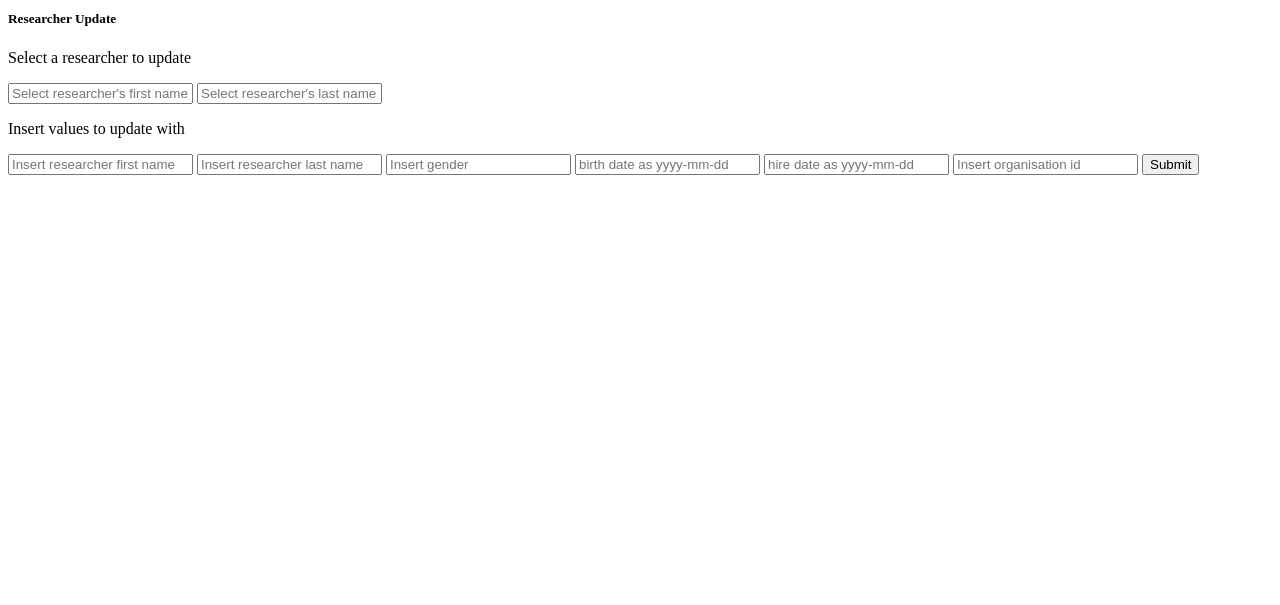
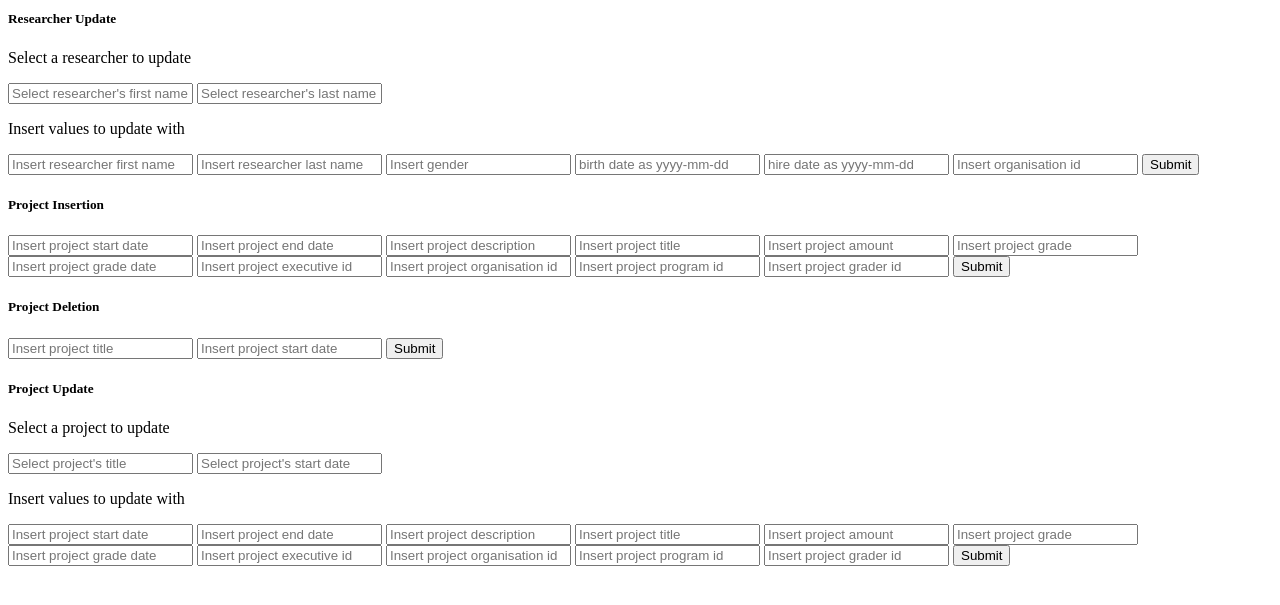
Before and after one commit to gtseligas/baseis_no_crud, a Flask app: template templates/crud_page.html in a window 1280 px wide. Shown: the part 160-765 px from the top of the page. Run offline with Flask 2, Linux system fonts and the light colour scheme; the template is opened without the code that fills it, so the values that code supplies are empty.

Commit message:
Add files via upload

```diff
--- a/templates/crud_page.html
+++ b/templates/crud_page.html
@@ -47,6 +47,50 @@
 	</form>
 
 
+	<h5>Project Insertion</h5>
+	<form action="/project_insert" method="POST">
+		<input name="start_date" placeholder="Insert project start date">
+		<input name="end_date" placeholder="Insert project end date">
+		<input name="description" placeholder="Insert project description">
+		<input name="title" placeholder="Insert project title">
+		<input name="amount" placeholder="Insert project amount">
+		<input name="grade" placeholder="Insert project grade">
+		<input name="grade_date" placeholder="Insert project grade date">
+		<input name="executive_id" placeholder="Insert project executive id">
+		<input name="organisation_id" placeholder="Insert project organisation id">
+		<input name="program_id" placeholder="Insert project program id">
+		<input name="grader_id" placeholder="Insert project grader id">
+		<input type="submit">
+	</form>
+
+	<h5>Project Deletion</h5>
+	<form action="/project_delete" method="POST">
+		<input name="title" placeholder="Insert project title">
+		<input name="start_date" placeholder="Insert project start date">
+		<input type="submit">
+	</form>
+
+	<h5>Project Update</h5>
+	<form action="/project_update" method="POST">
+		<p>Select a project to update</p>
+		<input name="selected_title" placeholder="Select project's title">
+		<input name="selected_start_date" placeholder="Select project's start date">
+
+		<p>Insert values to update with</p>
+		<input name="start_date" placeholder="Insert project start date">
+		<input name="end_date" placeholder="Insert project end date">
+		<input name="description" placeholder="Insert project description">
+		<input name="title" placeholder="Insert project title">
+		<input name="amount" placeholder="Insert project amount">
+		<input name="grade" placeholder="Insert project grade">
+		<input name="grade_date" placeholder="Insert project grade date">
+		<input name="executive_id" placeholder="Insert project executive id">
+		<input name="organisation_id" placeholder="Insert project organisation id">
+		<input name="program_id" placeholder="Insert project program id">
+		<input name="grader_id" placeholder="Insert project grader id">
+		<input type="submit">
+	</form>
+
 </body>
 
 </html>
```
